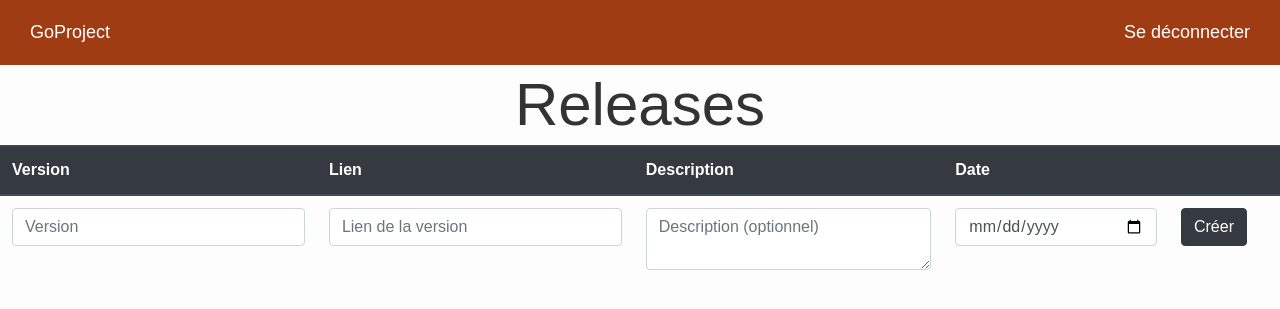
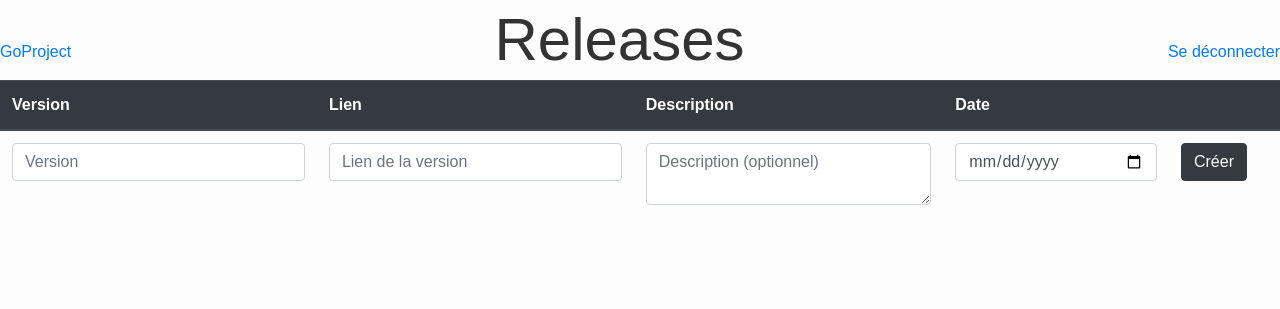
Before and after one commit to ngiachino/grp1_eq8_dev, a PHP site: page /app/release.php in a window 1280 px wide. Shown: the top 309 px of the page. Run offline with PHP 8.4, Linux system fonts and the light colour scheme; the visitor is signed in with stand-in values (Sample User, id 1); data that the repository does not hold is empty.

Commit message:
suppression d'éléments factorisés

```diff
--- a/assets/css/projet.css
+++ b/assets/css/projet.css
@@ -2,30 +2,6 @@ body{
     background-color: rgb(253,253,253);
     color: rgb(51,51,51);
     font-family: Arial, Helvetica, sans-serif;
-}
-
-.menuBar {
-    overflow: hidden;
-    background-color: rgb(160,60,20);
-    padding: 20px 30px;
-    color: whitesmoke;
-    font-size: 30px;
-    line-height: 25px;
-}
-
-.menuBar a {
-    float: left;
-    color: white;
-    text-align: center;
-    font-size: 18px;
-    border-radius: 4px;
-    text-decoration: none;
-}
-
-.menuBar a:hover {
-    color: rgb(126, 126, 126);
-    background-color: rgb(160,60,20);
-    cursor: pointer;
 }
 
 h1{
```
